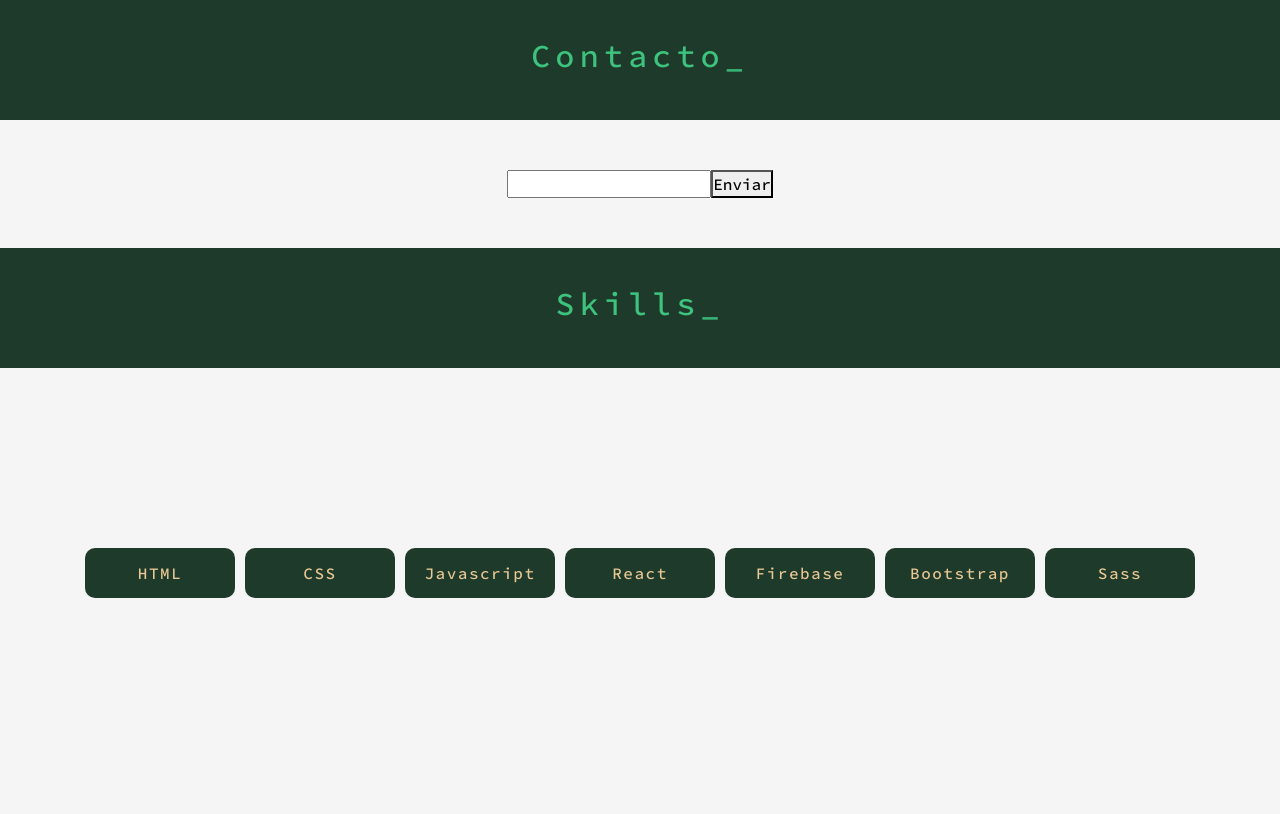
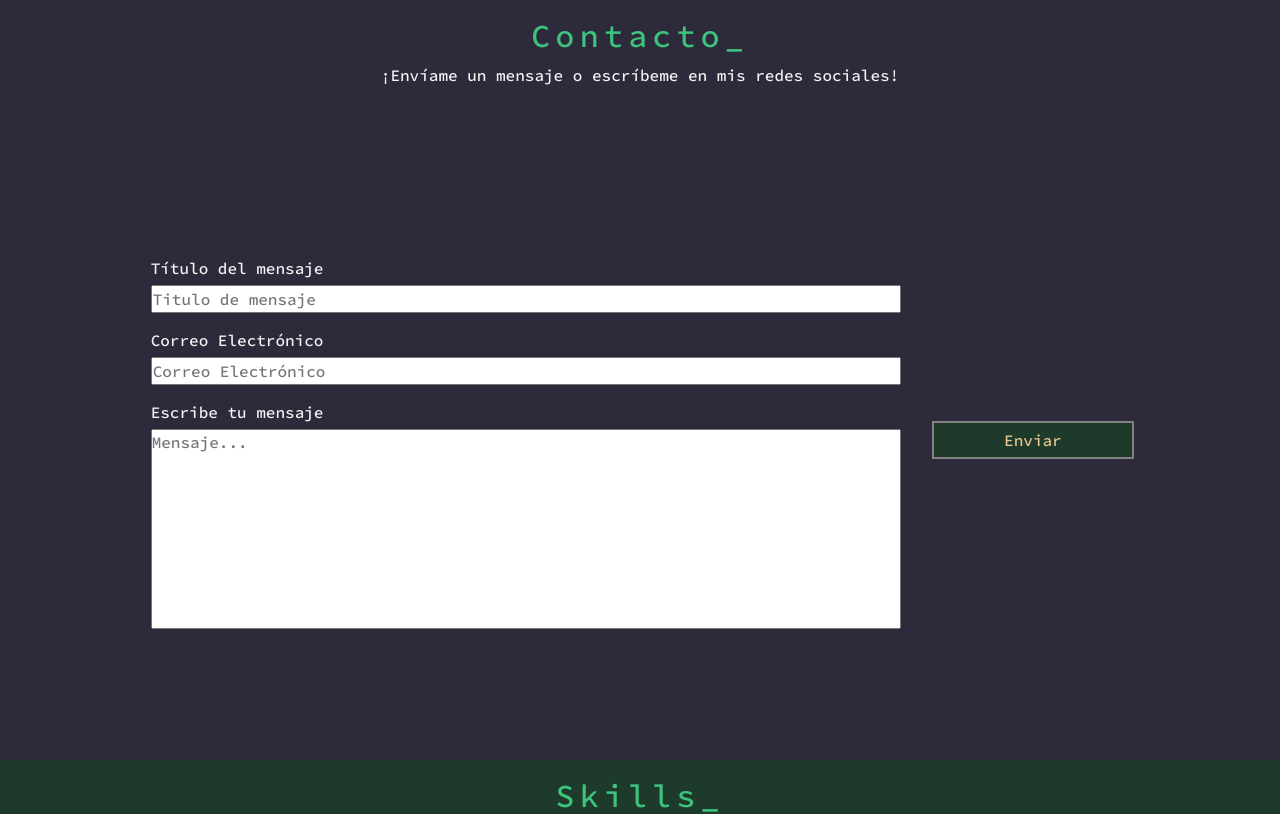
Before and after one commit to courfedra/mi-page, a React (Vite) app: page / in a window 1280 px wide. Shown: the part 800-1614 px from the top of the page. Built offline with nearby package versions, Linux system fonts and the light colour scheme.

Commit message:
Set Contacto Form

```diff
--- a/src/components/SubTitulo.jsx
+++ b/src/components/SubTitulo.jsx
@@ -1,25 +1,24 @@
 import styled from "styled-components"
 import Theme from "./Themes"
 
-const SubTitulo = ({texto, id})=>{
+const SubTitulo = ({id,titulo,texto,color})=>{
     return(
-        <H2SubTitulo>
-            <h2 id={id}>{texto}<span className="continueWriting">_</span></h2>
-        </H2SubTitulo>
+        <SubTituloStyled style={{background:`${color}`}}>
+            <h2 id={id}>{titulo}<span className="continueWriting">_</span></h2>
+            <p>{texto}</p>
+        </SubTituloStyled>
     )
 }
 export default SubTitulo
 
-const H2SubTitulo=styled.div`
+const SubTituloStyled=styled.div`
     width: 100%;
     min-height: 15vh;
     display: flex;
     flex-direction: column;
     justify-content: center;
     align-items: center;
-    letter-spacing: 5px;
-    color: ${Theme.colorTitulo};
-    background-color: ${Theme.colorBg};
+    background-color: ${Theme.colorBgHover};
     .continueWriting{
         animation: animate .4s infinite alternate;
         @keyframes animate {
@@ -28,5 +27,12 @@ const H2SubTitulo=styled.div`
             };
         }
     }
+    h2{
+        color: ${Theme.colorTitulo};
+        letter-spacing: 5px;
+    }
+    p{
+        color:${Theme.colorTxtBg}
+    }
 
 `
--- a/src/components/inicio/Contacto.jsx
+++ b/src/components/inicio/Contacto.jsx
@@ -5,14 +5,96 @@ import SubTitulo from "../SubTitulo"
 const Contacto = () => {
     return(
         <>
-            <SubTitulo id="contacto" texto="Contacto"/>
-            <form>
-                <fieldset style={{padding:"50px"}}>
-                    <input type="text"></input>
+            <SubTitulo
+                id="contacto"
+                color={Theme.colorBgHover}
+                titulo="Contacto"
+                texto="¡Envíame un mensaje o escríbeme en mis redes sociales!"/>
+            <ContactoContainer>
+                <FormStyled>
+                    <FieldsetStyled>
+                        <LabelInput>
+                            <label for="inputTitulo">Título del mensaje</label>
+                            <input type="text" id="inputTitulo" placeholder="Titulo de mensaje"></input>
+                        </LabelInput>
+                        <LabelInput>
+                            <label for="inputCorreo">Correo Electrónico</label>
+                            <input type="email" id="inputCorreo" placeholder="Correo Electrónico"></input>
+                        </LabelInput>
+                        <LabelInput>
+                            <label for="inputTextarea">Escribe tu mensaje</label>
+                            <textarea id="inputTextarea" placeholder="Mensaje..."></textarea>
+                        </LabelInput>
+                    </FieldsetStyled>
                     <button type="submit">Enviar</button>
-                </fieldset>
-            </form>
+                </FormStyled>
+            </ContactoContainer>
         </>
     )
 }
 export default Contacto
+
+const ContactoContainer=styled.div`
+    width: 100%;
+    min-height: 80vh;
+    display: flex;
+    flex-direction: column;
+    justify-content: center;
+    align-items: center;
+    background-color: ${Theme.colorBgHover};
+`
+
+const FormStyled=styled.form`
+    width: 80%;
+    height: 50%;
+    padding: 5px;
+    display: flex;
+    flex-direction: row;
+    justify-content: space-around;
+    align-items:center ;
+    button{
+        width:20%;
+        border: none;
+        padding: 5px;
+        background-color: ${Theme.colorBg};
+        color:${Theme.colorEnlace};
+        border: 2px solid ${Theme.colorLineaBorde};
+        &:hover{
+            background-color: ${Theme.colorBgHover};
+            color:${Theme.colorEnlaceHover};
+        }
+    }
+    @media screen and (max-width:900px) {
+        flex-direction: column;
+        padding: 2.5px;
+    }
+`
+
+const FieldsetStyled=styled.fieldset`
+    width: 75%;
+    padding: 5px;
+    display: flex;
+    flex-direction: column;
+    justify-content: center;
+    align-items: center;
+`
+
+const LabelInput=styled.div`
+    width: 100%;
+    margin: 5px;
+    display: flex;
+    flex-direction: column;
+    justify-content: center;
+    align-items: flex-start;
+    color:${Theme.colorTxtBg};
+    input{
+        width: 100%;
+    }
+    label{
+        margin: 5px 0;
+    }
+    textarea{
+        resize:none;
+        width:100%;
+        height:25vh;}
+`
--- a/src/components/inicio/Skills.jsx
+++ b/src/components/inicio/Skills.jsx
@@ -2,11 +2,17 @@ import styled from "styled-components"
 import BoxSkill from "./BoxSkill"
 import SubTitulo from "../SubTitulo"
 import { hardSkill,softSkill } from "../../data/skills"
+import Theme from "../Themes"
 
 const Skills =()=>{
     return(
         <>
-            <SubTitulo texto="Skills"/>
+            <SubTitulo
+                id="skills"
+                color={Theme.colorBg}
+                titulo="Skills"
+                texto="Dejo a tu disposición las tecnologías que he aprendido hasta el momento"
+            />
             <SkillsStyled>
                 {hardSkill.map(elem=><BoxSkill key={hardSkill.indexOf(elem)} texto={elem.nombre}/>)}
                 {softSkill.map(elem=><BoxSkill key={softSkill.indexOf(elem)} texto={elem.nombre}/>)}
@@ -25,4 +31,5 @@ const SkillsStyled=styled.div`
     flex-wrap: wrap;
     justify-content: center;
     align-items: center;
+    background-color: ${Theme.colorBg};
 `
```
Lines whose indentation alone changed are shown as unchanged.
